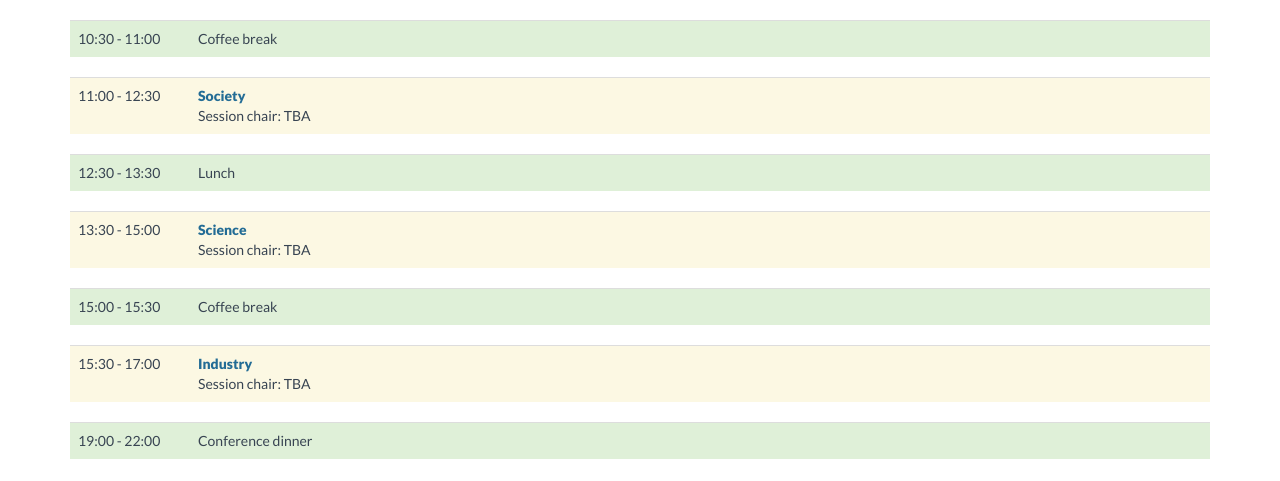
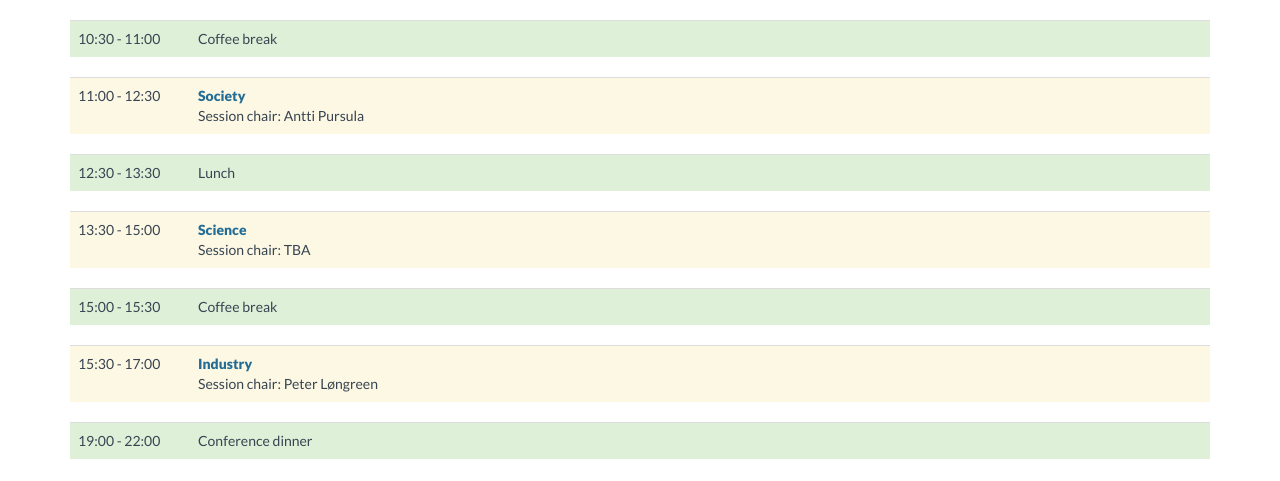
Before and after one commit to neicnordic/neic2017.nordforsk.org, a Jekyll site: the page built from _pages/schedule.md, in a window 1280 px wide and 900 px high, scrolled down 324 px. Shown: the part 153-634 px from the top of the window. Built offline with Jekyll 4.4.1, drawn with Linux system fonts in a browser that asks for light colours; nearby versions of some CDN libraries.

Commit message:
add session chairs

```diff
--- a/_sessions/s02.md
+++ b/_sessions/s02.md
@@ -2,7 +2,7 @@
 layout: schedule
 include: session
 title: Society
-chair: TBA
+chair: Antti Pursula
 session: s02
 ---
 
--- a/_sessions/s04.md
+++ b/_sessions/s04.md
@@ -2,7 +2,7 @@
 layout: schedule
 include: session
 title: Industry
-chair: TBA
+chair: Peter Løngreen
 session: s04
 ---
 
```
